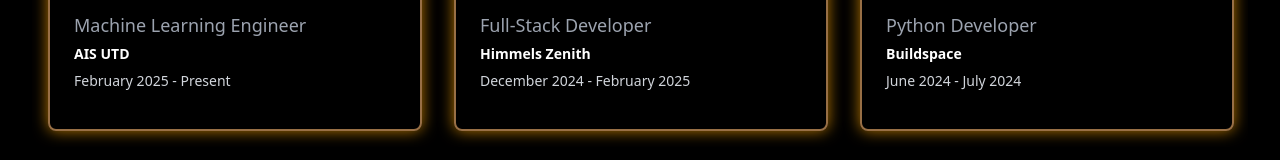
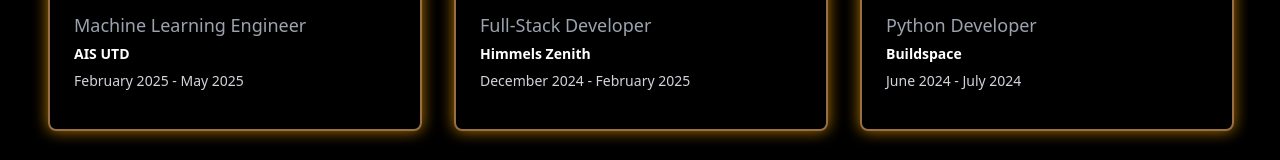
Before and after one commit to ClosetCoderSad/3d-Portfolio-Wall-E, a React (Vite) app: page /experience in a window 1280 px wide. Shown: the part 499-659 px from the top of the page. Built offline with nearby package versions, Linux system fonts and the light colour scheme; no server answers.

Commit message:
Update Experience.jsx

```diff
--- a/src/pages/Experience.jsx
+++ b/src/pages/Experience.jsx
@@ -11,7 +11,7 @@
 
 export default function Experience() {
     const listExperience = [
-        {id:1, image:ais, title:'Machine Learning Engineer', name:'AIS UTD', description:'February 2025 - Present'},
+        {id:1, image:ais, title:'Machine Learning Engineer', name:'AIS UTD', description:'February 2025 - May 2025'},
         {id:2, image:hz, title:'Full-Stack Developer', name:'Himmels Zenith', description:'December 2024 - February 2025'},
         {id:3, image:bs, title:'Python Developer', name:'Buildspace', description:'June 2024 - July 2024 '},
         {id:4, image:vh, title:'Teaching Assistant', name:'Vertical Horizon', description:'September 2023 - July 2024'},
```
